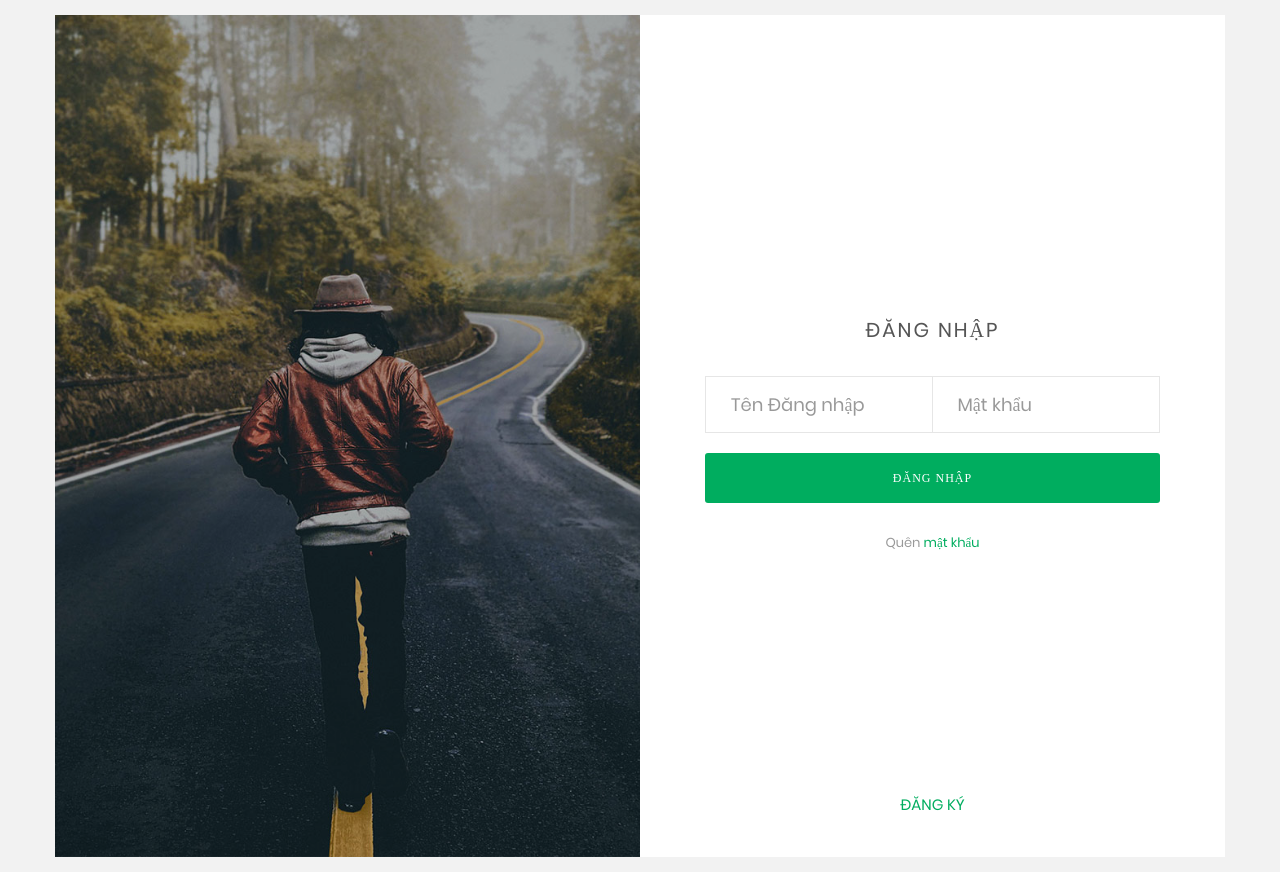
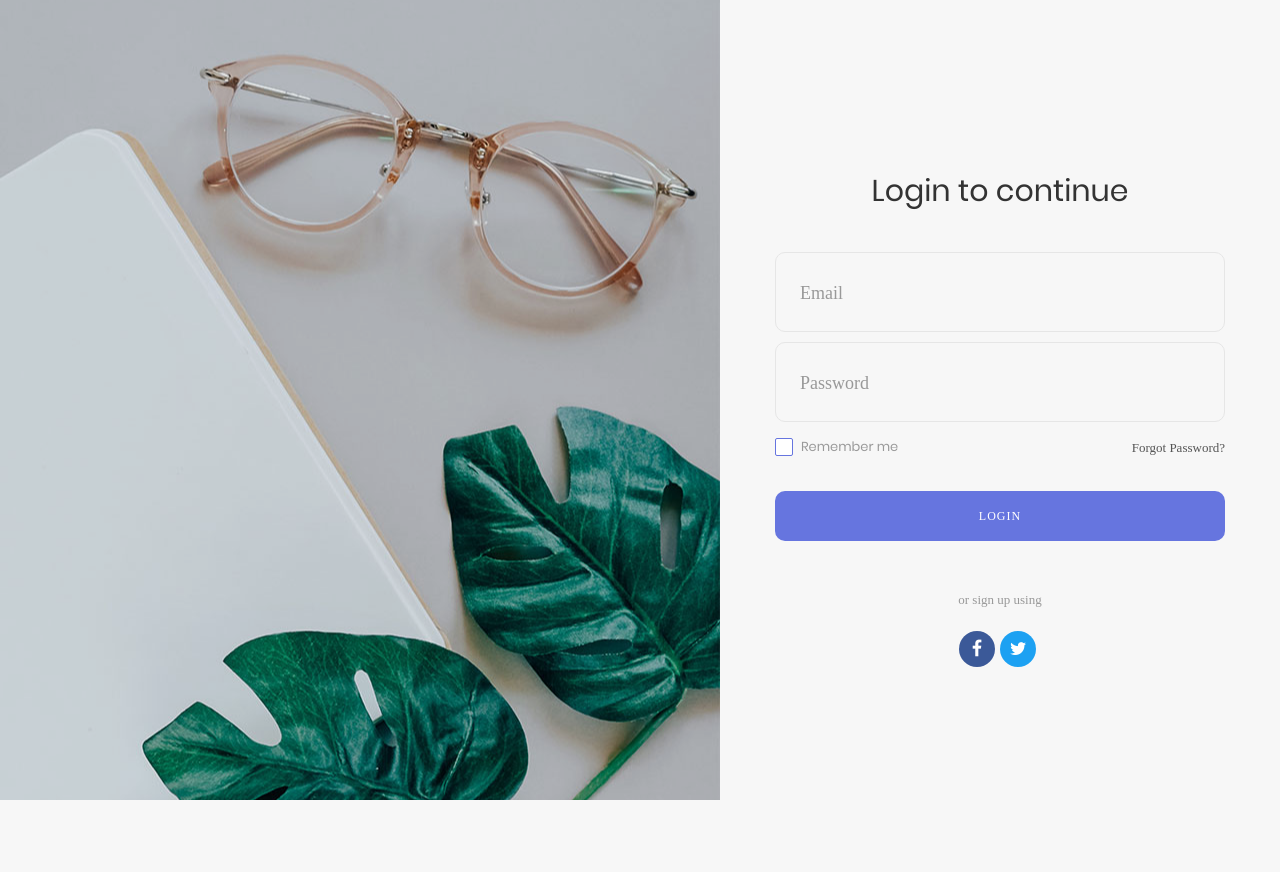
Before and after one commit to HanhNguyenDuc/web-ban-balo, a PHP site: page / in a window 1280 px wide. After the commit the page ends 800 px from the top, so only its background shows below. Run offline with PHP 8.4, Linux system fonts and the light colour scheme; some web fonts are replaced.

Commit message:
done log in

```diff
--- a/login/css/main.css
+++ b/login/css/main.css
@@ -28,6 +28,16 @@
 @font-face {
   font-family: Montserrat-Bold;
   src: url('../fonts/montserrat/Montserrat-Bold.ttf');
+}
+
+@font-face {
+  font-family: Montserrat-SemiBold;
+  src: url('../fonts/montserrat/Montserrat-SemiBold.ttf');
+}
+
+@font-face {
+  font-family: Montserrat-Regular;
+  src: url('../fonts/montserrat/Montserrat-Regular.ttf');
 }
 
 
@@ -110,6 +130,12 @@ textarea::-webkit-input-placeholder { color: #999999;}
 textarea:-moz-placeholder { color: #999999;}
 textarea::-moz-placeholder { color: #999999;}
 textarea:-ms-input-placeholder { color: #999999;}
+
+
+label {
+  display: block;
+  margin: 0;
+}
 
 /*---------------------------------------------*/
 button {
@@ -132,26 +158,19 @@ iframe {
 /*==================================================================
 [ Text ]*/
 .txt1 {
-  font-family: Poppins-Regular;
+  font-family: Montserrat-Regular;
+  font-size: 13px;
+  line-height: 1.4;
+  color: #555555;
+}
+
+.txt2 {
+  font-family: Montserrat-Regular;
   font-size: 13px;
   line-height: 1.4;
   color: #999999;
 }
 
-.txt2 {
-  font-family: Poppins-Regular;
-  font-size: 13px;
-  line-height: 1.4;
-  color: #00ad5f;
-}
-
-.txt3 {
-  font-family: Poppins-Regular;
-  font-size: 15px;
-  line-height: 1.4;
-  color: #00ad5f;
-  text-transform: uppercase;
-}
 
 /*==================================================================
 [ Size ]*/
@@ -164,10 +183,15 @@ iframe {
   width: calc(100% - 43px);
 }
 
+/*==================================================================
+[ Background ]*/
+.bg1 {background: #3b5998;}
+.bg2 {background: #1da1f2;}
+.bg3 {background: #cd201f;}
+
 
 /*//////////////////////////////////////////////////////////////////
 [ login ]*/
-
 .limiter {
   width: 100%;
   margin: 0 auto;
@@ -184,12 +208,12 @@ iframe {
   flex-wrap: wrap;
   justify-content: center;
   align-items: center;
-  padding: 15px;
   background: #f2f2f2;
 }
 
+
 .wrap-login100 {
-  width: 1170px;
+  width: 100%;
   background: #fff;
   overflow: hidden;
   display: -webkit-box;
@@ -206,7 +230,7 @@ iframe {
 /*==================================================================
 [ login more ]*/
 .login100-more {
-  width: 50%;
+  width: calc(100% - 560px);
   background-repeat: no-repeat;
   background-size: cover;
   background-position: center;
@@ -223,7 +247,7 @@ iframe {
   height: 100%;
   top: 0;
   left: 0;
-  background: rgba(0,0,0,0.3);
+  background: rgba(0,0,0,0.1);
 }
 
 
@@ -232,27 +256,21 @@ iframe {
 [ Form ]*/
 
 .login100-form {
-  width: 50%;
-  display: -webkit-box;
-  display: -webkit-flex;
-  display: -moz-box;
-  display: -ms-flexbox;
-  display: flex;
-  flex-wrap: wrap;
-  padding: 303px 65px 40px 65px;
+  width: 560px;
+  min-height: 100vh;
+  display: block;
+  background-color: #f7f7f7;
+  padding: 173px 55px 55px 55px;
 }
 
 .login100-form-title {
-  font-family: Poppins-Regular;
-  font-size: 20px;
-  color: #555555;
-  line-height: 1.2;
-  text-transform: uppercase;
-  letter-spacing: 2px;
-  text-align: center;
-
   width: 100%;
   display: block;
+  font-family: Poppins-Regular;
+  font-size: 30px;
+  color: #333333;
+  line-height: 1.2;
+  text-align: center;
 }
 
 
@@ -261,34 +279,58 @@ iframe {
 [ Input ]*/
 
 .wrap-input100 {
+  display: -webkit-box;
+  display: -webkit-flex;
+  display: -moz-box;
+  display: -ms-flexbox;
+  display: flex;
+  flex-wrap: wrap;
+  align-items: flex-end;
   width: 100%;
+  height: 80px;
   position: relative;
   border: 1px solid #e6e6e6;
+  border-radius: 10px;
+  margin-bottom: 10px;
 }
 
-.rs1-wrap-input100,
-.rs2-wrap-input100 {
-  width: 50%;
+.label-input100 {
+  font-family: Montserrat-Regular;
+  font-size: 18px;
+  color: #999999;
+  line-height: 1.2;
+
+  display: block;
+  position: absolute;
+  pointer-events: none;
+  width: 100%;
+  padding-left: 24px;
+  left: 0;
+  top: 30px;
+
+  -webkit-transition: all 0.4s;
+  -o-transition: all 0.4s;
+  -moz-transition: all 0.4s;
+  transition: all 0.4s;
 }
-
-.rs2-wrap-input100 {
-  border-left: none;
-}
-
 
 .input100 {
   display: block;
   width: 100%;
   background: transparent;
-  font-family: Poppins-Regular;
+  font-family: Montserrat-Regular;
   font-size: 18px;
-  color: #666666;
+  color: #555555;
   line-height: 1.2;
-  padding: 0 25px;
+  padding: 0 26px;
 }
 
 input.input100 {
-  height: 55px;
+  height: 100%;
+  -webkit-transition: all 0.4s;
+  -o-transition: all 0.4s;
+  -moz-transition: all 0.4s;
+  transition: all 0.4s;
 }
 
 /*---------------------------------------------*/
@@ -329,6 +372,85 @@ input.input100 {
   transform: scale(1);
 }
 
+.eff-focus-selection {
+  visibility: visible;
+  opacity: 1;
+
+  -webkit-transform: scale(1);
+  -moz-transform: scale(1);
+  -ms-transform: scale(1);
+  -o-transform: scale(1);
+  transform: scale(1);
+}
+
+.input100:focus {
+  height: 48px;
+}
+
+.input100:focus + .focus-input100 + .label-input100 {
+  top: 14px;
+  font-size: 13px;
+}
+
+.has-val {
+  height: 48px !important;
+}
+
+.has-val + .focus-input100 + .label-input100 {
+  top: 14px;
+  font-size: 13px;
+}
+
+/*==================================================================
+[ Restyle Checkbox ]*/
+
+.input-checkbox100 {
+  display: none;
+}
+
+.label-checkbox100 {
+  font-family: Poppins-Regular;
+  font-size: 13px;
+  color: #999999;
+  line-height: 1.4;
+
+  display: block;
+  position: relative;
+  padding-left: 26px;
+  cursor: pointer;
+}
+
+.label-checkbox100::before {
+  content: "\f00c";
+  font-family: FontAwesome;
+  font-size: 13px;
+  color: transparent;
+
+  display: -webkit-box;
+  display: -webkit-flex;
+  display: -moz-box;
+  display: -ms-flexbox;
+  display: flex;
+  justify-content: center;
+  align-items: center;
+  position: absolute;
+  width: 18px;
+  height: 18px;
+  border-radius: 2px;
+  background: #fff;
+  border: 1px solid #6675df;
+  left: 0;
+  top: 50%;
+  -webkit-transform: translateY(-50%);
+  -moz-transform: translateY(-50%);
+  -ms-transform: translateY(-50%);
+  -o-transform: translateY(-50%);
+  transform: translateY(-50%);
+}
+
+.input-checkbox100:checked + .label-checkbox100::before {
+  color: #6675df;
+}
 
 
 /*------------------------------------------------------------------
@@ -355,8 +477,8 @@ input.input100 {
   padding: 0 20px;
   width: 100%;
   height: 50px;
-  border-radius: 3px;
-  background: #00ad5f;
+  border-radius: 10px;
+  background: #6675df;
 
   font-family: Montserrat-Bold;
   font-size: 12px;
@@ -486,3 +601,20 @@ input.input100 {
     opacity: 1;
   }
 }
+
+
+
+/*==================================================================
+[ Social ]*/
+.login100-form-social-item {
+  width: 36px;
+  height: 36px;
+  font-size: 18px;
+  color: #fff;
+  border-radius: 50%;
+}
+
+.login100-form-social-item:hover {
+  background: #333333;
+  color: #fff;
+}
--- a/login/index.php
+++ b/login/index.php
@@ -3,40 +3,36 @@
 // if (session_id() === null){
 session_start();
 // }
+$status = null;
 $userModel = new UserModel();
-	if (isset($_POST['DangNhap'])){
+if (isset($_POST['email'])) {
 	// var_dump($_POST);
 	$email = $_POST['email'];
 	$password = $_POST['password'];
 	$sql = "SELECT * from users where email='$email' and password='$password';";
 	$result = mysqli_query($userModel->conn, $sql);
-		if ($result){
-			$result_list = array();
-			while($row=mysqli_fetch_assoc($result)){
-				array_push($result_list, $row);
+	$true_result = mysqli_fetch_assoc($result);
+	if (!is_null($true_result)) {
+		// var_dump($result_list);
+		$_SESSION['user_id'] = $true_result['id'];
+		header('Location: /LT-Web/controller/OrderListController.php');
+	} else {
+		// header('Location: /LT-Web/login/index.php');
+		$status = "Wrong username or password";
 	}
-			$user = $result_list[0];
-			// var_dump($result_list);
-			$_SESSION['user_id'] = $user['id'];
-			header('Location: /LT-Web/controller/OrderListController.php');
-		}
-		else{
-			// header('Location: /LT-Web/login/index.php');
-		}
-		// var_dump($email);
-		// var_dump($password);
 }
 
 ?>
 
 <!DOCTYPE html>
 <html lang="en">
+
 <head>
-	<title>Hạnh Shop</title>
+	<title>Login V18</title>
 	<meta charset="UTF-8">
 	<meta name="viewport" content="width=device-width, initial-scale=1">
 	<!--===============================================================================================-->
-	<link rel="icon" type="image/png" href="images/icons/favicon.ico"/>
+	<link rel="icon" type="image/png" href="images/icons/favicon.ico" />
 	<!--===============================================================================================-->
 	<link rel="stylesheet" type="text/css" href="vendor/bootstrap/css/bootstrap.min.css">
 	<!--===============================================================================================-->
@@ -58,57 +54,94 @@
 	<link rel="stylesheet" type="text/css" href="css/main.css">
 	<!--===============================================================================================-->
 </head>
-<body>
+
+<body style="background-color: #666666;">
 
 	<div class="limiter">
 		<div class="container-login100">
 			<div class="wrap-login100">
-				<form class="login100-form validate-form" action="" method="post">
-					<span class="login100-form-title p-b-34">
-						Đăng nhập
+				<form class="login100-form validate-form" method="POST">
+					<span class="login100-form-title p-b-43">
+						Login to continue
 					</span>
 
-					<div class="wrap-input100 rs1-wrap-input100 validate-input m-b-20" data-validate="Type user name">
-						<input id="first-name" class="input100" type="text" name="email" placeholder="Tên Đăng nhập">
+
+					<div class="wrap-input100 validate-input" data-validate="Valid email is required: ex@abc.xyz">
+						<input class="input100" type="text" name="email">
 						<span class="focus-input100"></span>
-					</div>
-					<div class="wrap-input100 rs2-wrap-input100 validate-input m-b-20" data-validate="Type password">
-						<input class="input100" type="password" name="password" placeholder="Mật khẩu">
-						<span class="focus-input100"></span>
+						<span class="label-input100">Email</span>
 					</div>
 
-					<div class="container-login100-form-btn">
-						<!-- <button class="login100-form-btn" type="submit">
-							Sign in
-                        </button> -->
-                        <input class="login100-form-btn" type="submit" value="Đăng nhập" name="DangNhap">
+
+					<div class="wrap-input100 validate-input" data-validate="Password is required">
+						<input class="input100" type="password" name="password">
+						<span class="focus-input100"></span>
+						<span class="label-input100">Password</span>
 					</div>
 
-					<div class="w-full text-center p-t-27 p-b-239">
-						<span class="txt1">
-							Quên
+					<div class="flex-sb-m w-full p-t-3 p-b-32">
+						<div class="contact100-form-checkbox">
+							<input class="input-checkbox100" id="ckb1" type="checkbox" name="remember-me">
+							<label class="label-checkbox100" for="ckb1">
+								Remember me
+							</label>
+						</div>
+
+						<div>
+							<a href="#" class="txt1">
+								Forgot Password?
+							</a>
+						</div>
+					</div>
+
+
+					<div class="container-login100-form-btn">
+						<button class="login100-form-btn" type="submit">
+							Login
+						</button>
+					</div>
+
+					<div class="text-center p-t-46 p-b-20">
+						<span class="txt2">
+							or sign up using
+						</span>
+					</div>
+
+					<?php
+					// echo "fahuifhaidufhaiudfhiaudfhuiqheuifhaiudfhda";
+					if (!is_null($status)) {
+					?><div class="text-center p-t-46 p-b-20">
+							<span class="txt2">
+								<?php
+								echo $status;
+								?>
 							</span>
 
-						<a href="#" class="txt2">
-							mật khẩu
+						</div>
+					<?php
+					}
+					?>
+
+					<div class="login100-form-social flex-c-m">
+						<a href="#" class="login100-form-social-item flex-c-m bg1 m-r-5">
+							<i class="fa fa-facebook-f" aria-hidden="true"></i>
 						</a>
-					</div>
 
-					<div class="w-full text-center">
-						<a href="#" class="txt3">
-							Đăng ký
+						<a href="#" class="login100-form-social-item flex-c-m bg2 m-r-5">
+							<i class="fa fa-twitter" aria-hidden="true"></i>
 						</a>
 					</div>
 				</form>
 
-				<div class="login100-more" style="background-image: url('images/bg-01.jpg');"></div>
+				<div class="login100-more" style="background-image: url('images/bg-01.jpg');">
+				</div>
 			</div>
 		</div>
 	</div>
 
 
 
-	<div id="dropDownSelect1"></div>
+
 
 	<!--===============================================================================================-->
 	<script src="vendor/jquery/jquery-3.2.1.min.js"></script>
@@ -119,12 +152,6 @@
 	<script src="vendor/bootstrap/js/bootstrap.min.js"></script>
 	<!--===============================================================================================-->
 	<script src="vendor/select2/select2.min.js"></script>
-	<script>
-		$(".selection-2").select2({
-			minimumResultsForSearch: 20,
-			dropdownParent: $('#dropDownSelect1')
-		});
-	</script>
 	<!--===============================================================================================-->
 	<script src="vendor/daterangepicker/moment.min.js"></script>
 	<script src="vendor/daterangepicker/daterangepicker.js"></script>
@@ -134,4 +161,5 @@
 	<script src="js/main.js"></script>
 
 </body>
+
 </html>
--- a/login/js/main.js
+++ b/login/js/main.js
@@ -3,7 +3,18 @@
     "use strict";
 
 
-
+    /*==================================================================
+    [ Focus Contact2 ]*/
+    $('.input100').each(function(){
+        $(this).on('blur', function(){
+            if($(this).val().trim() != "") {
+                $(this).addClass('has-val');
+            }
+            else {
+                $(this).removeClass('has-val');
+            }
+        })
+    })
 
 
     /*==================================================================
```
Also changed, not shown: other parts of login/css/main.css (+19 -15 lines), login/images/bg-01.jpg. Lines whose indentation alone changed are shown as unchanged.
